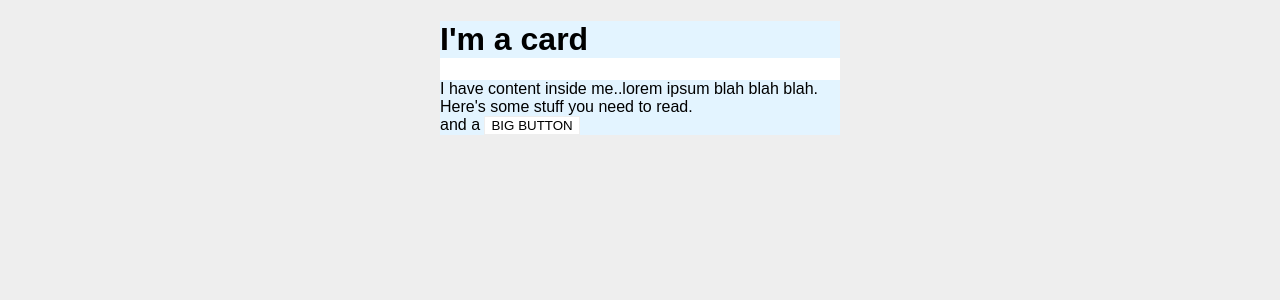
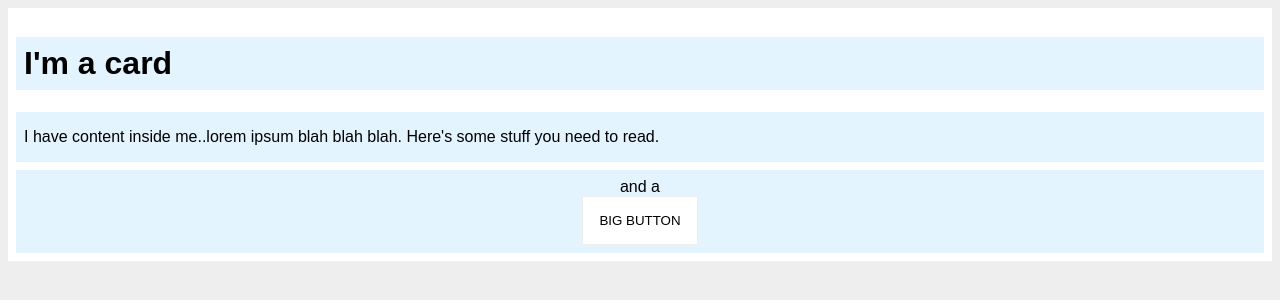
Before and after one commit to NMSebake/Full_Stack_Web_Developer, a plain HTML site: page css_exercises/foundations/block-and-inline/02-margin-and-padding-2/index.html in a window 1280 px wide. Drawn offline with Linux system fonts and the light colour scheme.

Commit message:
css_exercises
Completed foundations/block-and-inline/02-margin-and-padding-2

```diff
--- a/css_exercises/foundations/block-and-inline/02-margin-and-padding-2/index.html
+++ b/css_exercises/foundations/block-and-inline/02-margin-and-padding-2/index.html
@@ -11,7 +11,7 @@
     <div class="card">
       <h1 class="title">I'm a card</h1>
       <div class="content">I have content inside me..lorem ipsum blah blah blah. Here's some stuff you need to read.</div>
-      <div class="button-container">and a <button>BIG BUTTON</button></div>
+      <div class="button-container">and a <br><button>BIG BUTTON</button></div>
     </div>
   </body>
 </html>
--- a/css_exercises/foundations/block-and-inline/02-margin-and-padding-2/style.css
+++ b/css_exercises/foundations/block-and-inline/02-margin-and-padding-2/style.css
@@ -4,24 +4,45 @@ body {
 }
 
 .card {
-  width: 400px;
+  width: auto;
   background: #fff;
-  margin: 16px auto;
+  padding: 8px;
+  border: 8px;
+  font-size: 16px;
 }
 
 .title {
   background: #e3f4ff;
+  padding: 8px;
+
 }
 
 .content {
   background: #e3f4ff;
+  padding-top: 16px;
+  padding-bottom: 16px;
+  padding-left: 8px;
+  padding-right: 8px;
+
 }
 
 .button-container {
   background: #e3f4ff;
+  text-align: center;
+  padding: 8px;
+  border: 8px;
+  margin-top: 8px;
 }
 
 button {
   background: white;
   border: 1px solid #eee;
+  align-items: center;
+  padding: 16px;
 }
+
+/*- There is an 8px gap between each of the blue sections inside the card.
+- The content section has 16px space on the top and bottom, and 8px on either side.
+- Everything inside the `.button-container` section is centered, and there is 8px padding.
+- The Big Button is centered on its own line.
+- The Big Button has 24px space on the sides, and 8px on top and bottom. */
```
